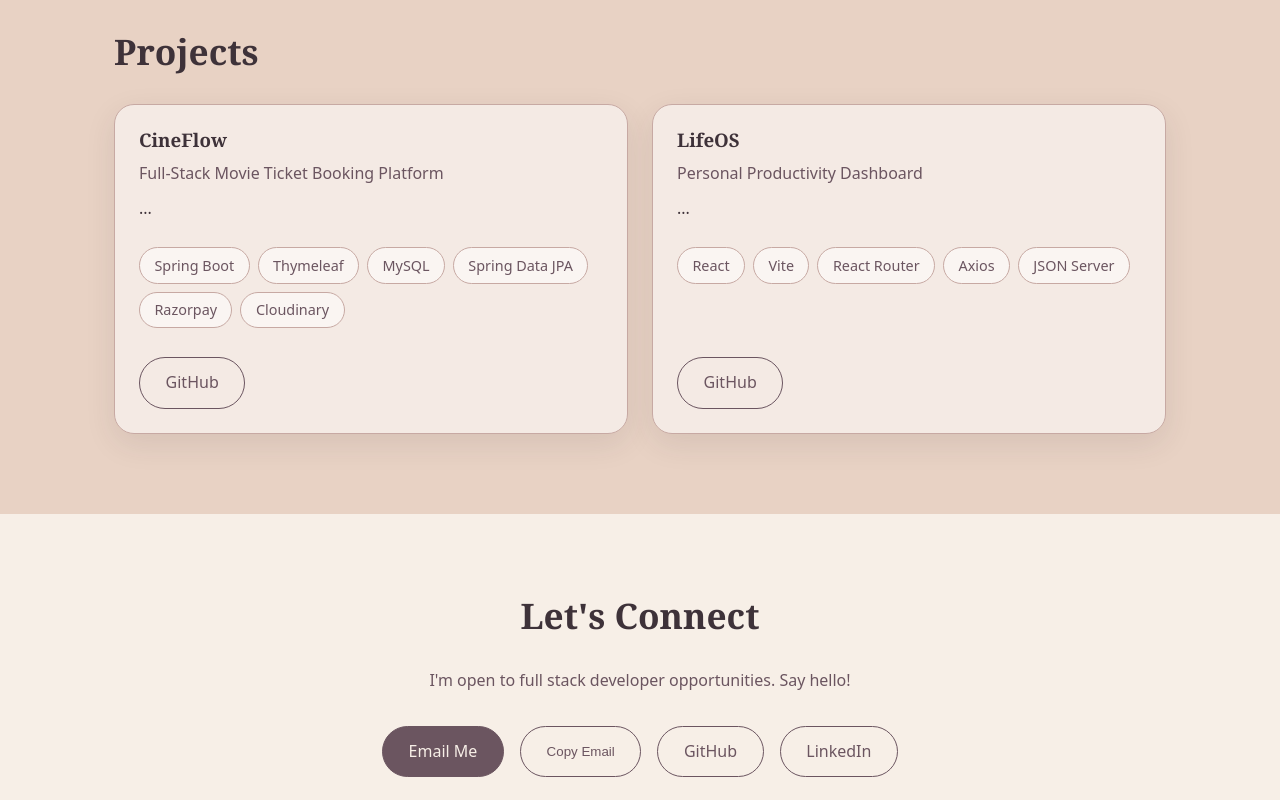
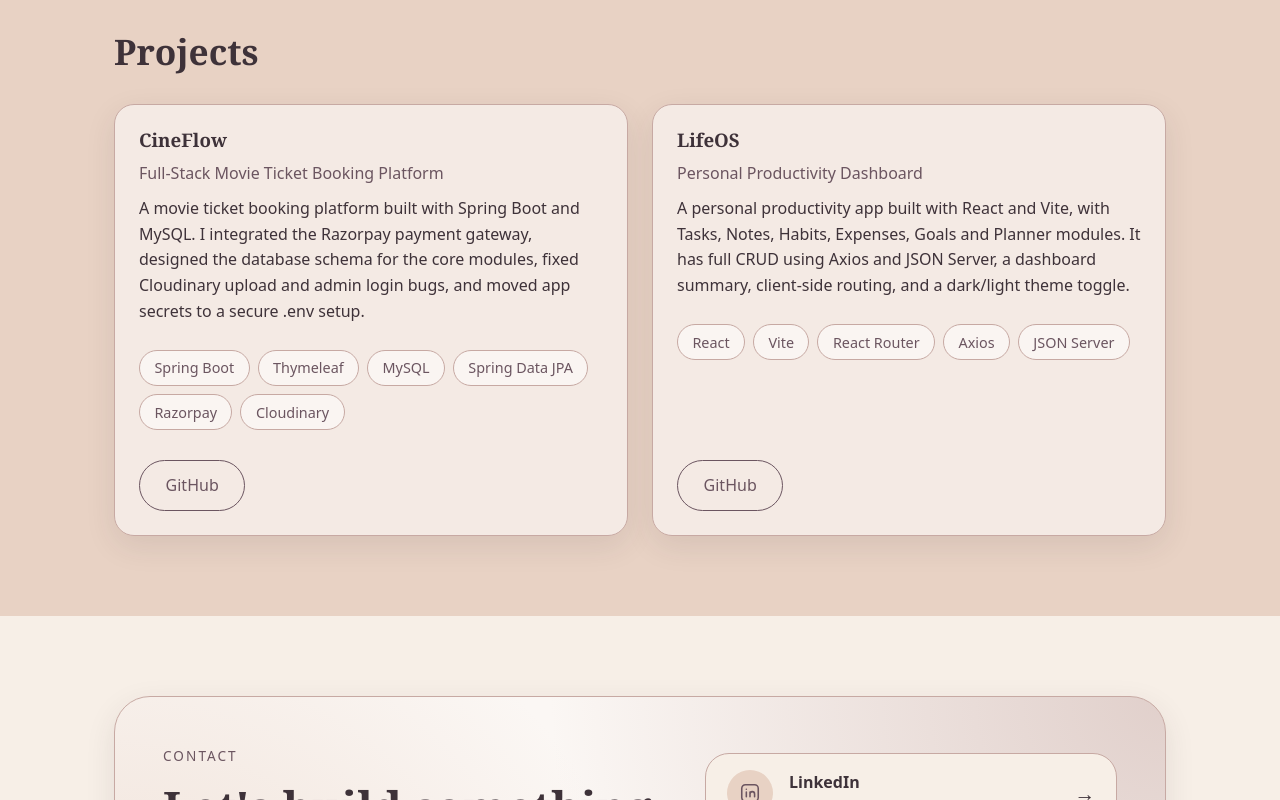
Before and after one commit to Srushti180305/Portfolio, a React (Vite) app: page / in a window 1280 px wide. Shown: the part 2000-2800 px from the top of the page. Built offline with nearby package versions, Linux system fonts and the light colour scheme.

Commit message:
Before Deployment

```diff
--- a/src/Data.js
+++ b/src/Data.js
@@ -21,7 +21,8 @@ export const projects = [
   {
     title: 'CineFlow',
     subtitle: 'Full-Stack Movie Ticket Booking Platform',
-    description: '...',
+    description:
+      'A movie ticket booking platform built with Spring Boot and MySQL. I integrated the Razorpay payment gateway, designed the database schema for the core modules, fixed Cloudinary upload and admin login bugs, and moved app secrets to a secure .env setup.',
     tech: ['Spring Boot', 'Thymeleaf', 'MySQL', 'Spring Data JPA', 'Razorpay', 'Cloudinary'],
     github: 'https://github.com/Srushti180305/CineFlow',
     live: '',
@@ -29,13 +30,13 @@ export const projects = [
   {
     title: 'LifeOS',
     subtitle: 'Personal Productivity Dashboard',
-    description: '...',
+    description:
+      'A personal productivity app built with React and Vite, with Tasks, Notes, Habits, Expenses, Goals and Planner modules. It has full CRUD using Axios and JSON Server, a dashboard summary, client-side routing, and a dark/light theme toggle.',
     tech: ['React', 'Vite', 'React Router', 'Axios', 'JSON Server'],
     github: 'https://github.com/Srushti180305/LifeOS',
     live: '',
   },
 ]
-
 export const education = [
   { title: 'B.E. Computer Science', place: 'Proudhadevaraya Institute of Technology, Hospete', period: '2022 - 2026' }
 ]
--- /dev/null
+++ b/src/components/Contact.css
@@ -0,0 +1,156 @@
+.cn-panel {
+  display: grid;
+  grid-template-columns: 1.2fr 1fr;
+  gap: 3rem;
+  align-items: center;
+  padding: 3rem;
+  border-radius: 36px;
+  border: 1px solid var(--border);
+  background:
+    radial-gradient(circle at 100% 0%, rgba(199, 169, 163, 0.5), transparent 55%),
+    radial-gradient(circle at 0% 100%, rgba(232, 210, 196, 0.7), transparent 50%),
+    var(--surface);
+  box-shadow: var(--shadow);
+}
+
+.cn-eyebrow {
+  color: var(--accent);
+  font-weight: 500;
+  letter-spacing: 0.15em;
+  text-transform: uppercase;
+  font-size: 0.85rem;
+  margin-bottom: 0.8rem;
+}
+
+.cn-title {
+  font-size: clamp(1.9rem, 4vw, 2.8rem);
+  margin-bottom: 1rem;
+}
+
+.cn-text {
+  color: var(--text-muted);
+  max-width: 440px;
+  margin-bottom: 1.8rem;
+}
+
+.cn-email {
+  display: inline-flex;
+  align-items: center;
+  gap: 0.5rem;
+  padding: 0.4rem 0.4rem 0.4rem 1.2rem;
+  border-radius: 999px;
+  border: 1px solid var(--border);
+  background: var(--bg);
+  max-width: 100%;
+}
+
+.cn-email-link {
+  display: flex;
+  align-items: center;
+  gap: 0.6rem;
+  color: var(--text);
+  font-weight: 500;
+  min-width: 0;
+}
+
+.cn-email-link span {
+  overflow: hidden;
+  text-overflow: ellipsis;
+  white-space: nowrap;
+}
+
+.cn-copy {
+  border: none;
+  border-radius: 999px;
+  padding: 0.6rem 1.1rem;
+  background: var(--accent);
+  color: var(--on-accent);
+  font-family: var(--font-body);
+  font-weight: 500;
+  cursor: pointer;
+  transition: opacity 0.2s ease;
+}
+
+.cn-copy:hover {
+  opacity: 0.85;
+}
+
+/* Link rows */
+.cn-links {
+  display: grid;
+  gap: 1rem;
+}
+
+.cn-link {
+  display: flex;
+  align-items: center;
+  gap: 1rem;
+  padding: 1rem 1.3rem;
+  border-radius: 24px;
+  border: 1px solid var(--border);
+  background: var(--bg);
+  color: var(--text);
+  transition: transform 0.25s ease, box-shadow 0.25s ease, background 0.25s ease;
+}
+
+.cn-link:hover {
+  transform: translateX(6px);
+  box-shadow: var(--shadow);
+  background: var(--accent);
+  color: var(--on-accent);
+}
+
+.cn-icon {
+  display: grid;
+  place-items: center;
+  width: 46px;
+  height: 46px;
+  border-radius: 50%;
+  background: var(--bg-alt);
+  color: var(--accent);
+  flex-shrink: 0;
+  transition: background 0.25s ease, color 0.25s ease;
+}
+
+.cn-link:hover .cn-icon {
+  background: var(--on-accent);
+  color: var(--accent);
+}
+
+.cn-link-text {
+  display: flex;
+  flex-direction: column;
+  flex: 1;
+}
+
+.cn-link-text small {
+  color: var(--text-muted);
+  transition: color 0.25s ease;
+}
+
+.cn-link:hover .cn-link-text small {
+  color: var(--on-accent);
+  opacity: 0.85;
+}
+
+.cn-arrow {
+  font-size: 1.3rem;
+  transition: transform 0.25s ease;
+}
+
+.cn-link:hover .cn-arrow {
+  transform: translateX(4px);
+}
+
+@media (max-width: 768px) {
+  .cn-panel {
+    grid-template-columns: 1fr;
+    gap: 2rem;
+    padding: 1.8rem 1.4rem;
+    border-radius: 28px;
+  }
+
+  .cn-link:hover {
+    transform: none;
+  }
+}
--- a/src/components/Contact.jsx
+++ b/src/components/Contact.jsx
@@ -1,6 +1,49 @@
 import { useState } from 'react'
 import { profile } from '../Data'
 import Reveal from './Reveal'
+import './Contact.css'
+
+const RESUME = '/Srushti_Lingashettar_Resume.pdf'
+
+const Icon = ({ children }) => (
+  <svg width="22" height="22" viewBox="0 0 24 24" fill="none" stroke="currentColor"
+    strokeWidth="1.7" strokeLinecap="round" strokeLinejoin="round" aria-hidden="true">
+    {children}
+  </svg>
+)
+
+const LinkedInIcon = () => (
+  <Icon>
+    <rect x="3" y="3" width="18" height="18" rx="4" />
+    <path d="M8 11v5M8 8v.01M12 16v-5M12 13a2.5 2.5 0 0 1 5 0v3" />
+  </Icon>
+)
+
+const GitHubIcon = () => (
+  <Icon>
+    <path d="M9 19c-4 1.5-4-2-6-2.5M15 21v-3.5c0-1 .1-1.4-.5-2 2.800-.3 5.500-1.400 5.500-6a4.600 4.600 0 0 0-1.300-3.200 4.200 4.200 0 0 0-.1-3.200s-1.100-.3-3.500 1.300a12 12 0 0 0-6.200 0C6.500 2.800 5.400 3.100 5.400 3.100a4.200 4.200 0 0 0-.1 3.200A4.600 4.600 0 0 0 4 9.500c0 4.600 2.700 5.700 5.500 6-.6.600-.6 1.200-.5 2V21" />
+  </Icon>
+)
+
+const ResumeIcon = () => (
+  <Icon>
+    <path d="M14 3H7a2 2 0 0 0-2 2v14a2 2 0 0 0 2 2h10a2 2 0 0 0 2-2V8z" />
+    <path d="M14 3v5h5M9 13h6M9 17h4" />
+  </Icon>
+)
+
+const MailIcon = () => (
+  <Icon>
+    <rect x="3" y="5" width="18" height="14" rx="3" />
+    <path d="M3 7l9 6 9-6" />
+  </Icon>
+)
+
+const links = [
+  { label: 'LinkedIn', sub: "Let's connect", href: profile.linkedin, icon: <LinkedInIcon /> },
+  { label: 'GitHub', sub: 'See my code', href: profile.github, icon: <GitHubIcon /> },
+  { label: 'Resume', sub: 'Download PDF', href: RESUME, icon: <ResumeIcon />, download: true },
+]
 
 function Contact() {
   const [copied, setCopied] = useState(false)
@@ -17,21 +60,47 @@ function Contact() {
 
   return (
     <section id="contact" className="section">
-      <div className="container contact">
+      <div className="container">
         <Reveal>
-          <h2 className="section-title">Let's Connect</h2>
-          <p className="contact-text">
-            I'm open to full stack developer opportunities. Say hello!
-          </p>
-        </Reveal>
-        <Reveal delay={150}>
-          <div className="contact-buttons">
-            <a href={`mailto:${profile.email}`} className="btn">Email Me</a>
-            <button className="btn btn-outline" onClick={copyEmail}>
-              {copied ? 'Copied ✓' : 'Copy Email'}
-            </button>
-            <a href={profile.github} target="_blank" rel="noreferrer" className="btn btn-outline">GitHub</a>
-            <a href={profile.linkedin} target="_blank" rel="noreferrer" className="btn btn-outline">LinkedIn</a>
+          <div className="cn-panel">
+            <div className="cn-left">
+              <p className="cn-eyebrow">Contact</p>
+              <h2 className="cn-title">Let's build something together.</h2>
+              <p className="cn-text">
+                I'm open to full stack developer opportunities. Drop me a message and I'll get back to you.
+              </p>
+
+              <div className="cn-email">
+                <a href={`mailto:${profile.email}`} className="cn-email-link">
+                  <MailIcon />
+                  <span>{profile.email}</span>
+                </a>
+                <button className="cn-copy" onClick={copyEmail}>
+                  {copied ? 'Copied ✓' : 'Copy'}
+                </button>
+              </div>
+            </div>
+
+            <ul className="cn-links">
+              {links.map((l) => (
+                <li key={l.label}>
+                  <a
+                    href={l.href}
+                    className="cn-link"
+                    {...(l.download
+                      ? { download: true }
+                      : { target: '_blank', rel: 'noreferrer' })}
+                  >
+                    <span className="cn-icon">{l.icon}</span>
+                    <span className="cn-link-text">
+                      <strong>{l.label}</strong>
+                      <small>{l.sub}</small>
+                    </span>
+                    <span className="cn-arrow">→</span>
+                  </a>
+                </li>
+              ))}
+            </ul>
           </div>
         </Reveal>
       </div>
--- a/src/components/Hero.jsx
+++ b/src/components/Hero.jsx
@@ -61,6 +61,7 @@ function Hero() {
         <div className="hero-buttons fade-up" style={{ animationDelay: '0.6s' }}>
           <a href="#projects" className="btn">View Projects</a>
           <a href="#contact" className="btn btn-outline">Contact Me</a>
+          <a href="/Srushti_Lingashettar_Resume.pdf" target="_blank" rel="noreferrer" className="btn btn-outline">Resume</a>
         </div>
       </div>
     </section>
```
Also changed, not shown: 1 other file (tests, documents, lock files or other folders).
